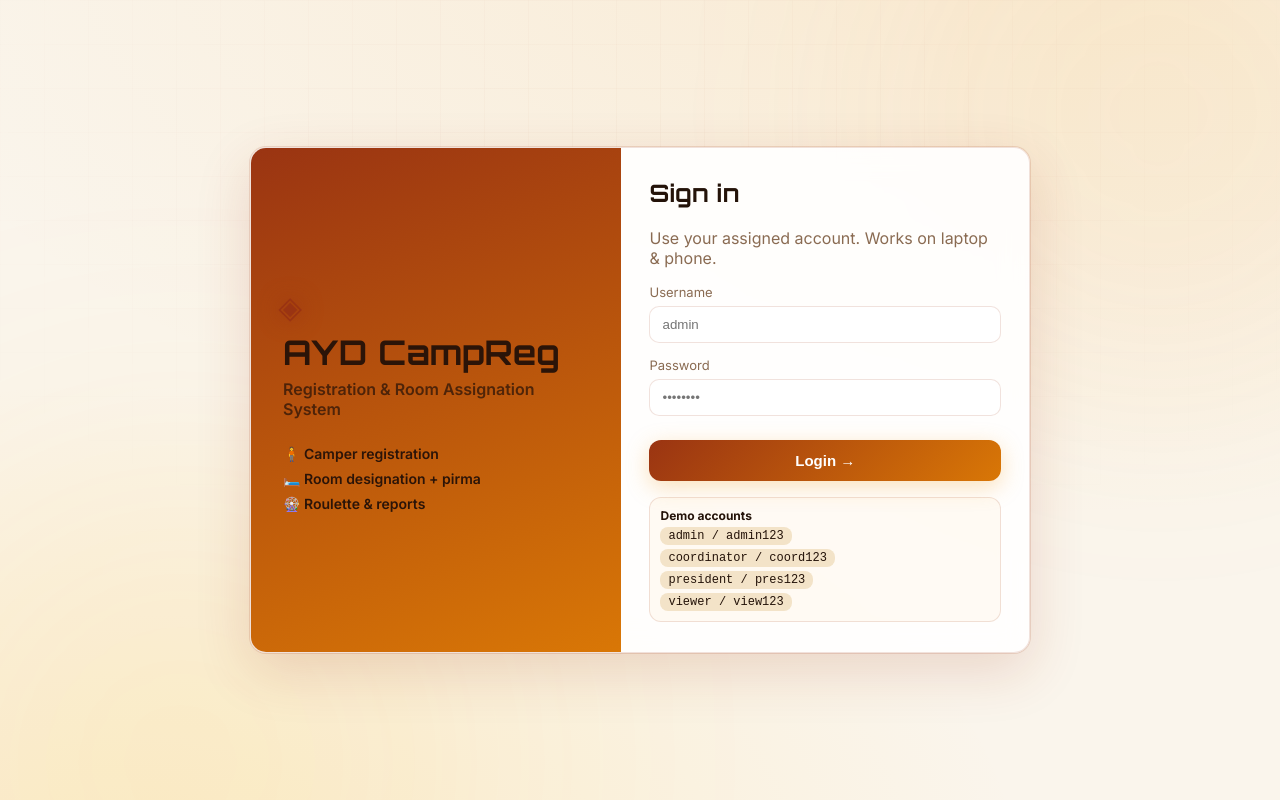
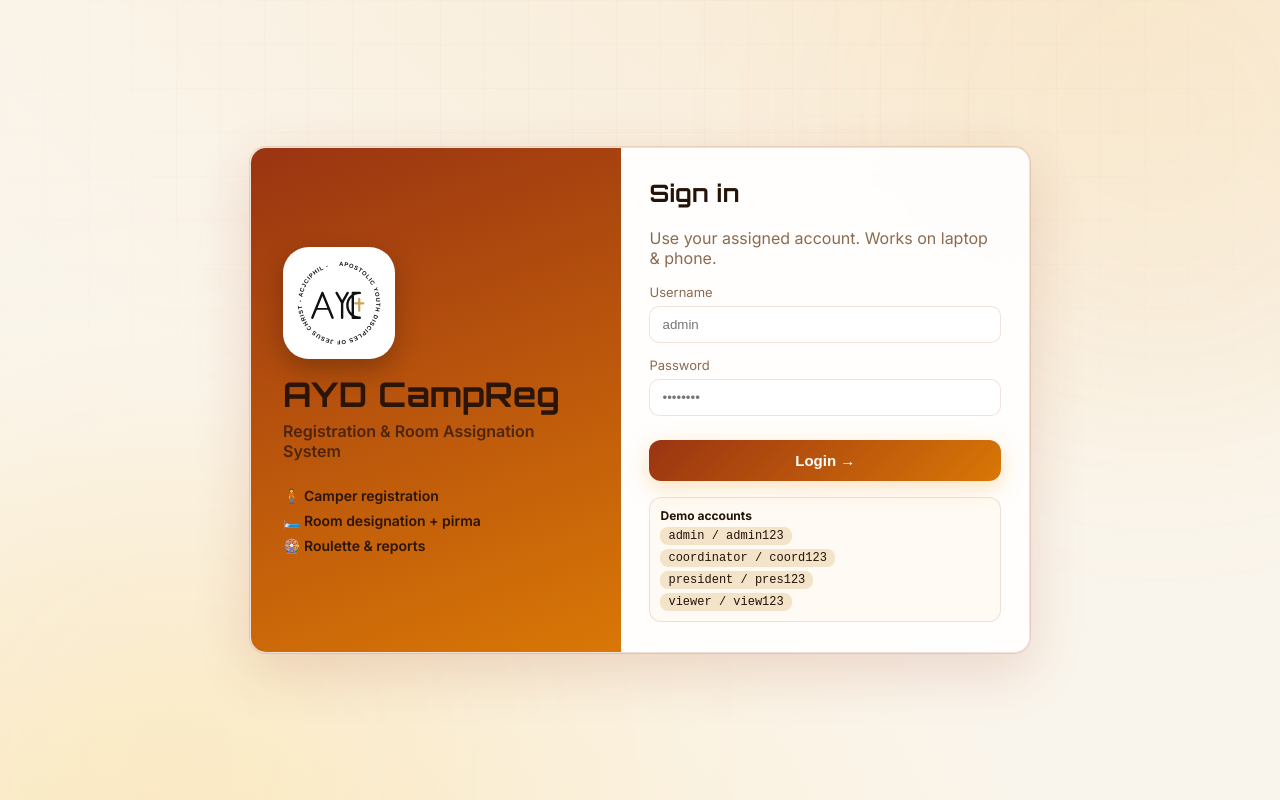
Before and after one commit to Kaneshirooo/ForCamp, a website: page public/index.html in a window 1280 px wide. Drawn offline with Linux system fonts and the light colour scheme.

Commit message:
AYD vector logo with circular text and monogram

```diff
--- a/public/index.html
+++ b/public/index.html
@@ -5,7 +5,7 @@
 <meta name="viewport" content="width=device-width, initial-scale=1.0">
 <meta name="theme-color" content="#221009">
 <title>AYD CampReg — Registration & Room Assignation</title>
-<link rel="icon" href="logo.png">
+<link rel="icon" href="logo.svg" type="image/svg+xml">
 <link rel="preconnect" href="https://fonts.googleapis.com">
 <link href="https://fonts.googleapis.com/css2?family=Inter:wght@400;500;600;700;800&family=Orbitron:wght@500;600;700&display=swap" rel="stylesheet">
 <link rel="stylesheet" href="styles.css">
@@ -17,7 +17,7 @@
 <section id="loginView" class="login-wrap">
   <div class="login-card glass">
     <div class="login-side">
-      <img class="logo-img" src="logo.png" alt="AYD logo" onerror="this.outerHTML='<span class=logo>◈</span>'">
+      <img class="logo-img" src="logo.svg" alt="AYD logo" onerror="this.outerHTML='<span class=logo>◈</span>'">
       <h1>AYD CampReg</h1>
       <p>Registration & Room Assignation System</p>
       <ul>
@@ -45,7 +45,7 @@
 <!-- APP -->
 <div id="appView" class="hidden">
   <aside class="sidebar glass">
-    <div class="brand sm"><img class="logo-img" src="logo.png" alt="AYD" onerror="this.outerHTML='<span class=logo>◈</span>'"><div><b>AYD CampReg</b><small id="roleBadge">—</small></div></div>
+    <div class="brand sm"><img class="logo-img" src="logo.svg" alt="AYD" onerror="this.outerHTML='<span class=logo>◈</span>'"><div><b>AYD CampReg</b><small id="roleBadge">—</small></div></div>
     <nav id="nav">
       <button data-page="dashboard" class="active">▦ Dashboard</button>
       <button data-page="campers">🧍 Campers</button>
```
Also changed, not shown: public/logo.svg (added).
